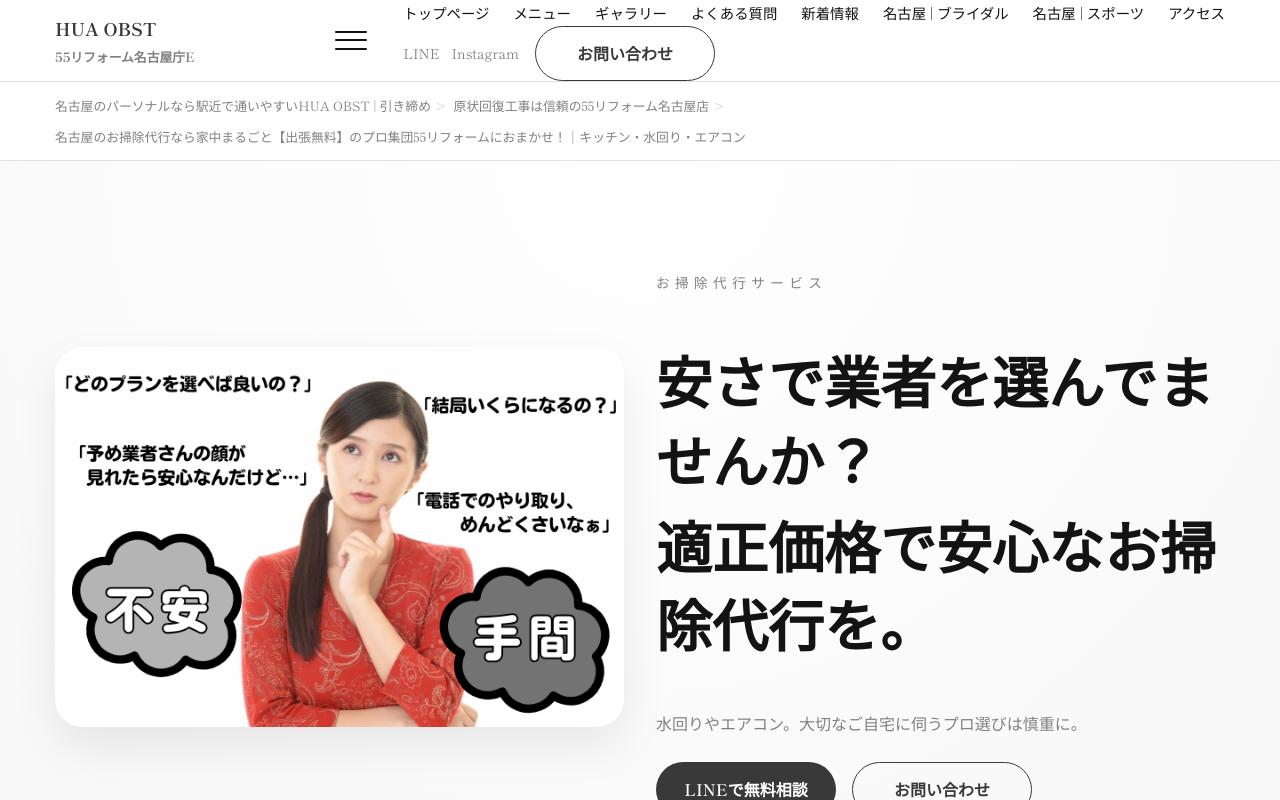
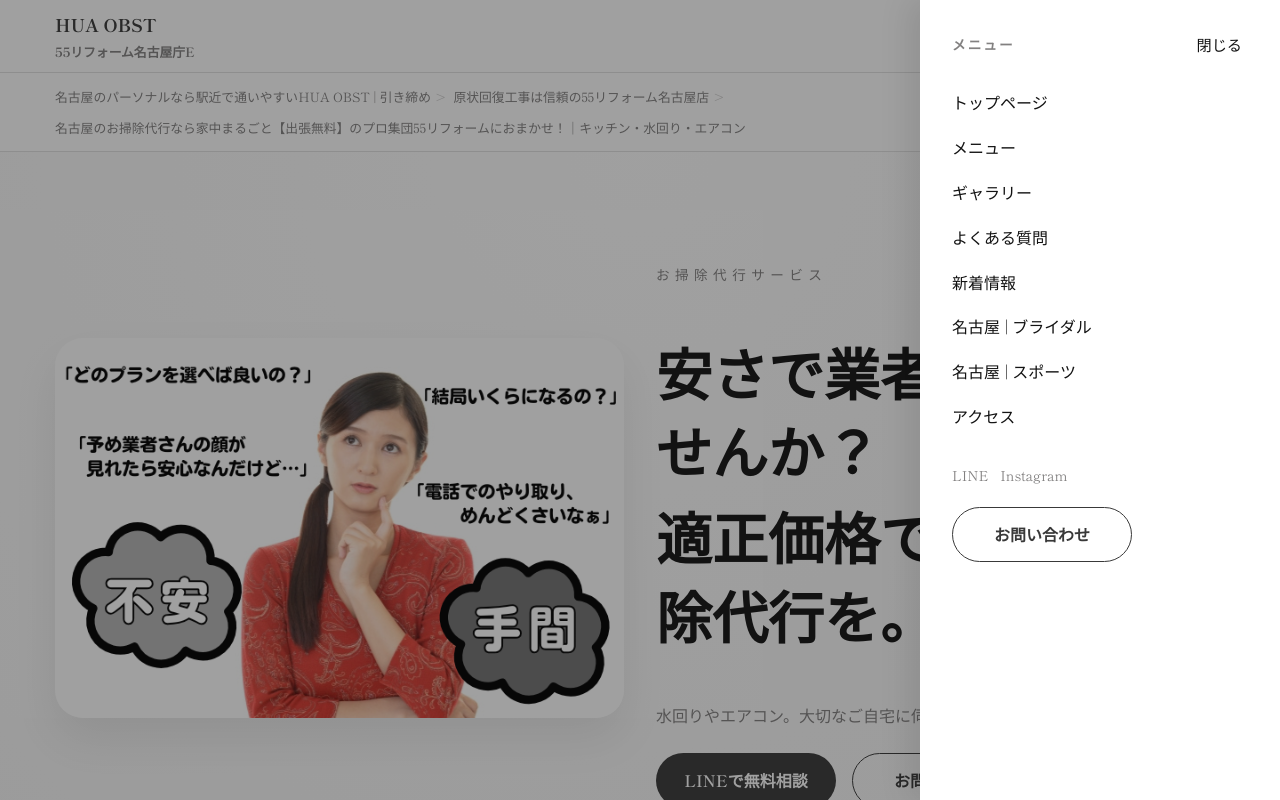
Before and after one commit to NakayamaNaoto/house-cleaning, a React (Vite) app: page / in a window 1280 px wide. Both pictures are taken after a click on the button "メニューを開く". Shown: the top 800 px of the page. Built offline with nearby package versions, Linux system fonts and the light colour scheme.

Commit message:
ハンバーガーメニューを押したときに表示される内容を縦積みに変更

```diff
--- a/src/App.css
+++ b/src/App.css
@@ -6,10 +6,15 @@ section {
 .site-header {
     position: sticky;
     top: 0;
-    z-index: 20;
+    z-index: 40;
     background: rgba(255, 255, 255, 0.96);
     backdrop-filter: blur(12px);
     border-bottom: 1px solid var(--color-border);
+}
+
+.site-header--menu-open {
+    background: #fff;
+    backdrop-filter: none;
 }
 
 .header__inner {
@@ -47,6 +52,87 @@ section {
     border-radius: 999px;
 }
 
+.header__offcanvas {
+    position: fixed;
+    inset: 0;
+    display: flex;
+    justify-content: flex-end;
+    pointer-events: none;
+    z-index: 25;
+    opacity: 0;
+    visibility: hidden;
+    transition: opacity 0.3s ease;
+}
+
+.header__offcanvas--open {
+    pointer-events: auto;
+    opacity: 1;
+    visibility: visible;
+}
+
+.header__offcanvas-backdrop {
+    position: absolute;
+    inset: 0;
+    border: none;
+    padding: 0;
+    background: rgba(18, 18, 18, 0.4);
+    opacity: 0;
+    transition: opacity 0.3s ease;
+    cursor: pointer;
+    z-index: 0;
+}
+
+.header__offcanvas-panel {
+    position: relative;
+    width: min(90vw, 360px);
+    background: #fff;
+    height: 100vh;
+    padding: 2rem;
+    box-shadow: -10px 0 30px rgba(0, 0, 0, 0.1);
+    transform: translateX(100%);
+    transition: transform 0.3s ease;
+    display: flex;
+    flex-direction: column;
+    gap: 2rem;
+    z-index: 1;
+}
+
+.header__offcanvas-header {
+    display: flex;
+    justify-content: space-between;
+    align-items: center;
+}
+
+.header__offcanvas-title {
+    font-weight: 700;
+    letter-spacing: 0.15em;
+    font-size: 0.85rem;
+    color: var(--color-muted);
+}
+
+.header__offcanvas-close {
+    border: none;
+    background: transparent;
+    font-size: 0.95rem;
+    cursor: pointer;
+    color: var(--color-text);
+}
+
+.header__offcanvas--open .header__offcanvas-panel {
+    transform: translateX(0);
+}
+
+.header__offcanvas--open .header__offcanvas-backdrop {
+    opacity: 1;
+}
+
+.header__offcanvas-panel .main-nav ul {
+    flex-direction: column;
+    align-items: flex-start;
+    gap: 1rem;
+    font-size: 1rem;
+}
+
 .main-nav ul {
     display: flex;
     list-style: none;
@@ -61,6 +147,14 @@ section {
     display: flex;
     align-items: center;
     gap: 1rem;
+}
+
+.header__actions--stacked {
+    margin-left: 0;
+    flex-direction: column;
+    align-items: flex-start;
+    width: 100%;
+    gap: 1.25rem;
 }
 
 .social-links {
--- a/src/components/layout/Header.tsx
+++ b/src/components/layout/Header.tsx
@@ -13,7 +13,7 @@ const Header = () => {
     };
 
     return (
-        <header className="site-header">
+        <header className={`site-header${isMenuOpen ? " site-header--menu-open" : ""}`}>
             <div className="container header__inner">
                 <a className="brand" href="/">
                     <span className="brand__title">HUA OBST</span>
@@ -25,8 +25,20 @@ const Header = () => {
                     <span className="header__menu-toggle-bar" aria-hidden="true" />
                     <span className="header__menu-toggle-bar" aria-hidden="true" />
                 </button>
+            </div>
 
-                <div id="header-menu-content" className={`header__menu${isMenuOpen ? " header__menu--open" : ""}`} hidden={!isMenuOpen}>
+            {isMenuOpen && (
+                <div className="header__offcanvas header__offcanvas--open" aria-hidden={!isMenuOpen}>
+                    <button className="header__offcanvas-backdrop" type="button" aria-label="メニューを閉じる" onClick={closeMenu} />
+
+                    <div id="header-menu-content" className="header__offcanvas-panel" role="dialog" aria-modal="true" aria-label="メインメニュー">
+                        <div className="header__offcanvas-header">
+                            <span className="header__offcanvas-title">メニュー</span>
+                            <button className="header__offcanvas-close" type="button" onClick={closeMenu} aria-label="メニューを閉じる">
+                                閉じる
+                            </button>
+                        </div>
+
                         <nav className="main-nav" aria-label="メインメニュー">
                             <ul>
                                 {navigationLinks.slice(0, 8).map((link) => (
@@ -39,7 +51,7 @@ const Header = () => {
                             </ul>
                         </nav>
 
-                    <div className="header__actions">
+                        <div className="header__actions header__actions--stacked">
                             <div className="social-links" aria-label="SNS">
                                 {socialLinks.map((link) => (
                                     <a key={link.href} href={link.href} target="_blank" rel="noreferrer" onClick={closeMenu}>
@@ -53,6 +65,7 @@ const Header = () => {
                         </div>
                     </div>
                 </div>
+            )}
         </header>
     );
 };
```
Lines whose indentation alone changed are shown as unchanged.
